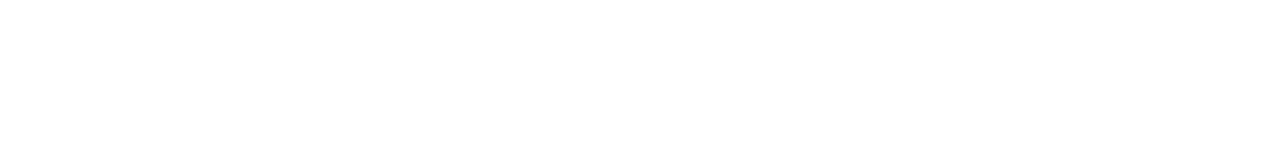
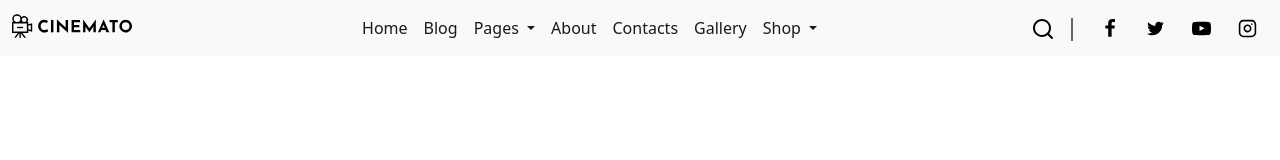
Before and after one commit to Rocca-Francesco/proj-html-vuejs, a plain HTML site: page index.html in a window 1280 px wide. Drawn offline with nearby package versions, Linux system fonts and the light colour scheme.

Commit message:
navbar-provvisorio

```diff
--- a/css/mystyle.css
+++ b/css/mystyle.css
@@ -0,0 +1,12 @@
+/* NAVBAR */
+.icons {
+  width: 1.2rem;
+  height: 1.2rem;
+  margin: 0 0.7rem;
+}
+
+#divisionLine {
+  height: 1.4rem;
+  border: 1px solid #666666;
+  margin: 0.2rem 1rem 0 1rem;
+}
--- a/index.html
+++ b/index.html
@@ -5,7 +5,7 @@
     <meta charset="UTF-8">
     <meta http-equiv="X-UA-Compatible" content="IE=edge">
     <meta name="viewport" content="width=device-width, initial-scale=1.0">
-    <title>Document</title>
+    <title>Cinemato</title>
 
     <!-- bootstrap css -->
     <link href="https://cdn.jsdelivr.net/npm/bootstrap@5.2.3/dist/css/bootstrap.min.css" rel="stylesheet"
@@ -26,7 +26,87 @@
 </head>
 
 <body>
+    <!-- NAVBAR / CAROUSEL -->
+    <header>
+        <!-- NAVBAR -->
+        <nav class="navbar navbar-expand-lg bg-light">
+            <div class="container-fluid">
+                <!-- zona logo -->
+                <a class="navbar-brand" href="#">
+                    <img src="./img/header/logo.svg" alt="Logo" width="120" height="24"
+                        class="d-inline-block align-text-top">
+                </a>
+                <!-- button responsive - provvisorio da bootstrap -->
+                <!-- <button class="navbar-toggler" type="button" data-bs-toggle="collapse"
+                    data-bs-target="#navbarSupportedContent" aria-controls="navbarSupportedContent"
+                    aria-expanded="false" aria-label="Toggle navigation">
+                    <span class="navbar-toggler-icon"></span>
+                </button> -->
+                <div class="collapse navbar-collapse justify-content-center" id="navbarSupportedContent">
+                    <!-- zona link centrale -->
+                    <ul class="navbar-nav mb-2 mb-lg-0">
+                        <li class="nav-item">
+                            <a class="nav-link active" aria-current="page" href="#">Home</a>
+                        </li>
+                        <li class="nav-item">
+                            <a class="nav-link active" aria-current="page" href="#">Blog</a>
+                        </li>
+                        <li class="nav-item dropdown active">
+                            <a class="nav-link dropdown-toggle active" href="#" role="button" data-bs-toggle="dropdown"
+                                aria-expanded="false">
+                                Pages
+                            </a>
+                            <ul class="dropdown-menu">
+                                <li><a class="dropdown-item" href="#">Action</a></li>
+                                <li><a class="dropdown-item" href="#">Another action</a></li>
+                                <li>
+                                    <hr class="dropdown-divider">
+                                </li>
+                                <li><a class="dropdown-item" href="#">Something else here</a></li>
+                            </ul>
+                        </li>
+                        <li class="nav-item">
+                            <a class="nav-link active" aria-current="page" href="#">About</a>
+                        </li>
+                        <li class="nav-item">
+                            <a class="nav-link active" aria-current="page" href="#">Contacts</a>
+                        </li>
+                        <li class="nav-item">
+                            <a class="nav-link active" aria-current="page" href="#">Gallery</a>
+                        </li>
+                        <li class="nav-item dropdown active">
+                            <a class="nav-link dropdown-toggle active" href="#" role="button" data-bs-toggle="dropdown"
+                                aria-expanded="false">
+                                Shop
+                            </a>
+                            <ul class="dropdown-menu">
+                                <li><a class="dropdown-item" href="#">Action</a></li>
+                                <li><a class="dropdown-item" href="#">Another action</a></li>
+                                <li>
+                                    <hr class="dropdown-divider">
+                                </li>
+                                <li><a class="dropdown-item" href="#">Something else here</a></li>
+                            </ul>
+                        </li>
+                    </ul>
 
+                </div>
+                <!-- search and social zone -->
+                <div class="d-flex">
+                    <div id="searchbar">
+                        <img src="./img/header/lens-searchbar.svg" alt="search">
+                    </div>
+                    <span id="divisionLine" class="align-self-center"></span>
+                    <div id="socials">
+                        <img class="icons" src="./img/header/logo-facebook.svg" alt="facebook">
+                        <img class="icons" src="./img/header/logo-twitter.svg" alt="twitter">
+                        <img class="icons" src="./img/header/logo-youtube.svg" alt="youtube">
+                        <img class="icons" src="./img/header/logo-instagram.svg" alt="instagram">
+                    </div>
+                </div>
+            </div>
+        </nav>
+    </header>
 </body>
 
 </html>
```
